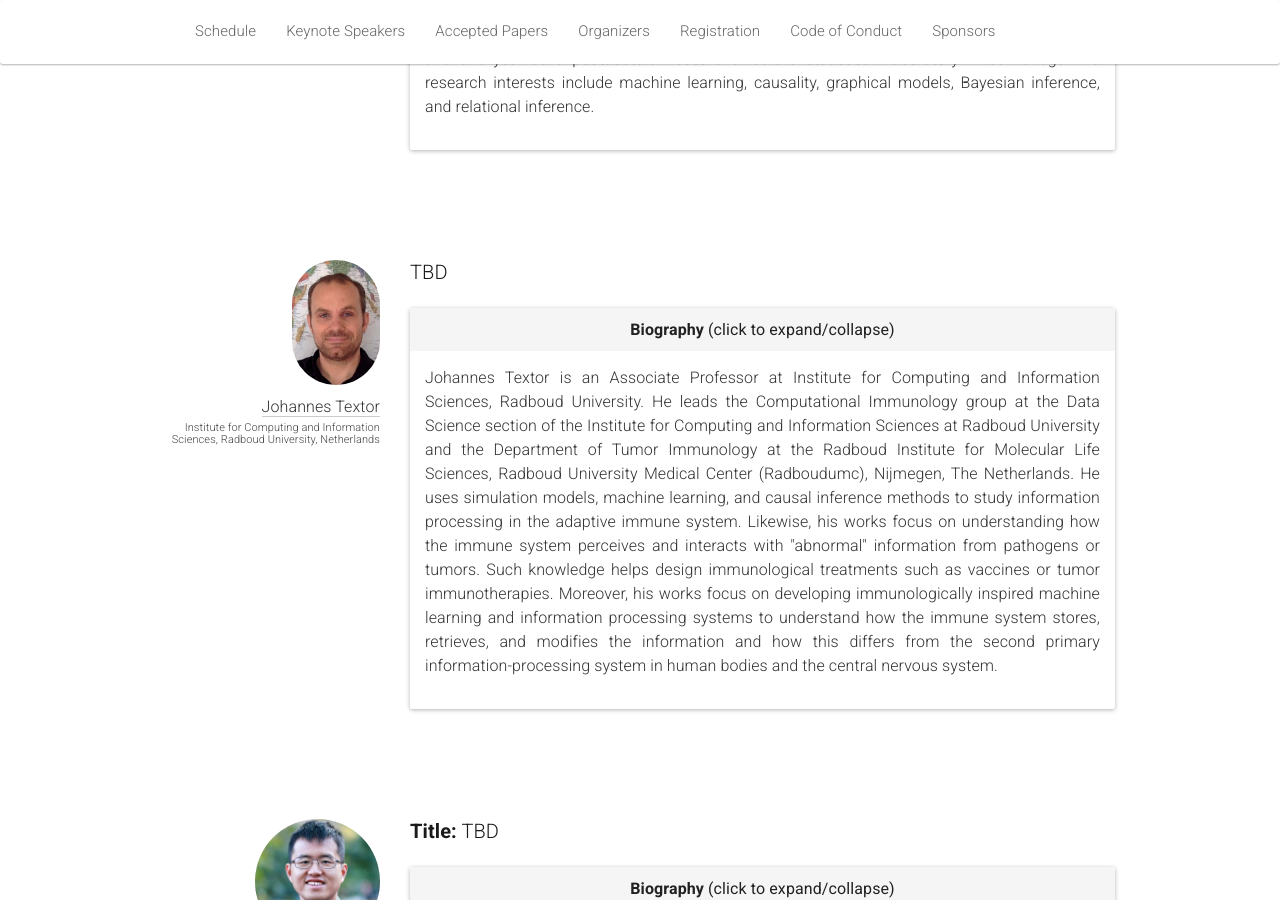
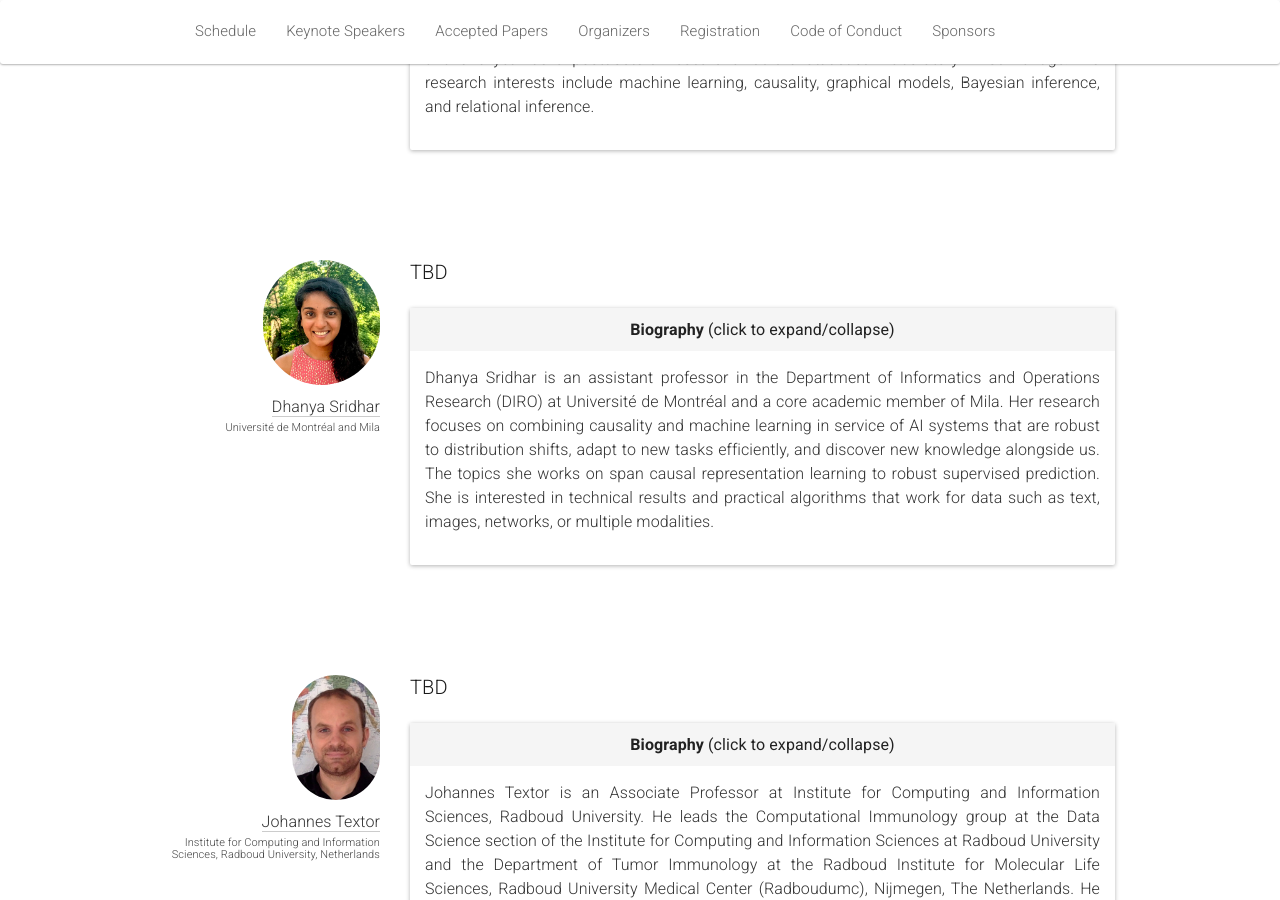
Before and after one commit to quarter-on-causality/quarter-on-causality.github.io, a Jekyll site: the page built from _pages/home_practice.md, in a window 1280 px wide and 900 px high, scrolled down 5738 px. Built offline with Jekyll 4.4.1, drawn with Linux system fonts in a browser that asks for light colours; nearby versions of some CDN libraries.

Commit message:
Add Sridhar

```diff
--- a/_pages/home_practice.md
+++ b/_pages/home_practice.md
@@ -373,6 +373,30 @@
     <!--  -->
     <div class="row speaker">
       <div class="col-sm-3 speaker-pic">
+        <a href="https://www.dsridhar.com" target="_blank">
+          <img class="people-pic" src="img/people/sridhar.jpeg" />
+        </a>
+        <div class="people-name">
+          <a href="https://www.dsridhar.com" target="_blank">Dhanya Sridhar</a>
+          <h6>Université de Montréal and Mila</h6>
+        </div>
+      </div>
+      <div class="col-sm-9">
+        <h3>TBD</h3><br />
+        <div class="panel panel-default">
+          <div class="panel-heading" data-toggle="collapse" href="#ds-bio" style="cursor:pointer;text-align:center">
+            <b>Biography <span style="font-weight:normal">(click to expand/collapse)</span></b>
+          </div>
+          <div id="ds-bio" class="panel-collapse collapse in"><div class="panel-body">
+            <p class="speaker-bio">Dhanya Sridhar is an assistant professor in the Department of Informatics and Operations Research (DIRO) at Université de Montréal and a core academic member of Mila. Her research focuses on combining causality and machine learning in service of AI systems that are robust to distribution shifts, adapt to new tasks efficiently, and discover new knowledge alongside us. The topics she works on span causal representation learning to robust supervised prediction. She is interested in technical results and practical algorithms that work for data such as text, images, networks, or multiple modalities.</p>
+          </div></div>
+        </div>
+      </div>
+    </div>
+    <br/>
+    <!--  -->
+    <div class="row speaker">
+      <div class="col-sm-3 speaker-pic">
         <a href="https://johannes-textor.name" target="_blank">
           <img class="people-pic" src="img/people/jtextor.jpeg" />
         </a>
```
Also changed, not shown: practice/img/people/sridhar.jpeg (added).
